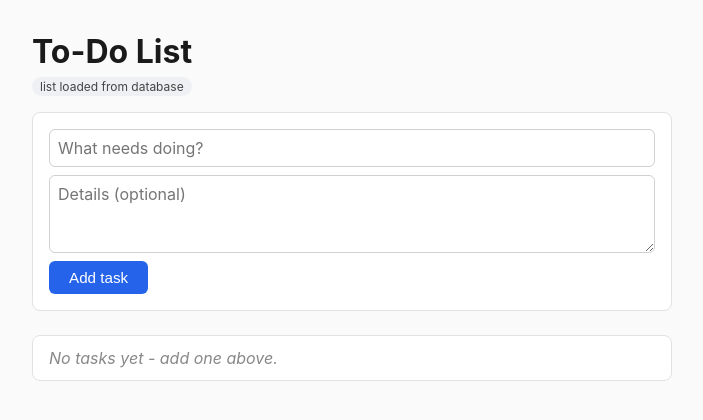
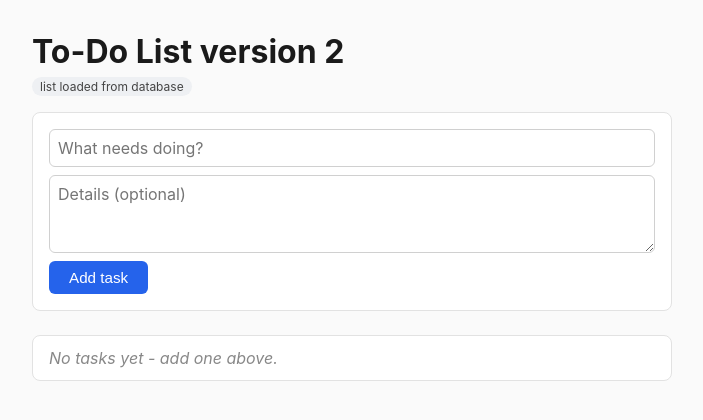
Before and after one commit to thierry0011/md6-app-repo, a Django app: page / in a window 1280 px wide. Shown: the top 420 px of the page, without its empty margins (288-991 px from the left). Run offline with Django 5.2, Linux system fonts and the light colour scheme; data that the repository does not hold is empty.

Commit message:
added version number

```diff
--- a/src/todos/templates/todos/index.html
+++ b/src/todos/templates/todos/index.html
@@ -7,7 +7,7 @@
     <link rel="stylesheet" href="{% static 'todos/css/style.css' %}">
 </head>
 <body>
-    <h1>To-Do List</h1>
+    <h1>To-Do List version 2</h1>
     <span class="source-badge {% if from_cache %}cache{% else %}db{% endif %}">
         list loaded from {% if from_cache %}Redis cache{% else %}database{% endif %}
     </span>
```
